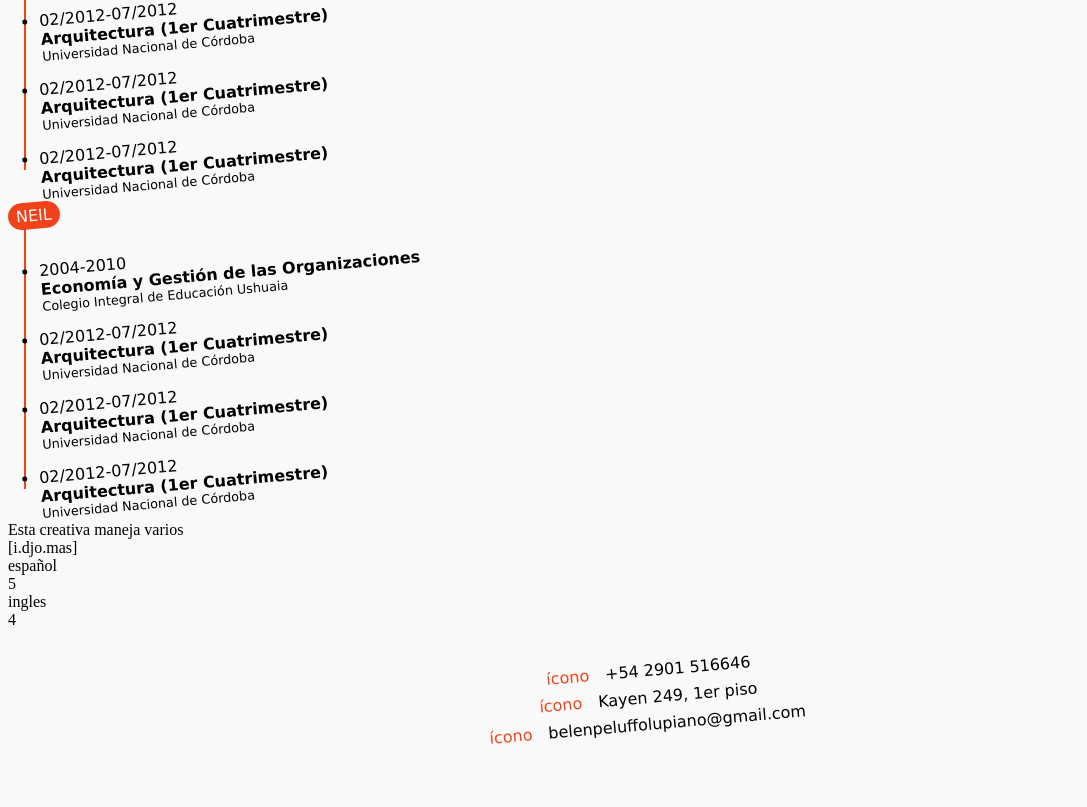
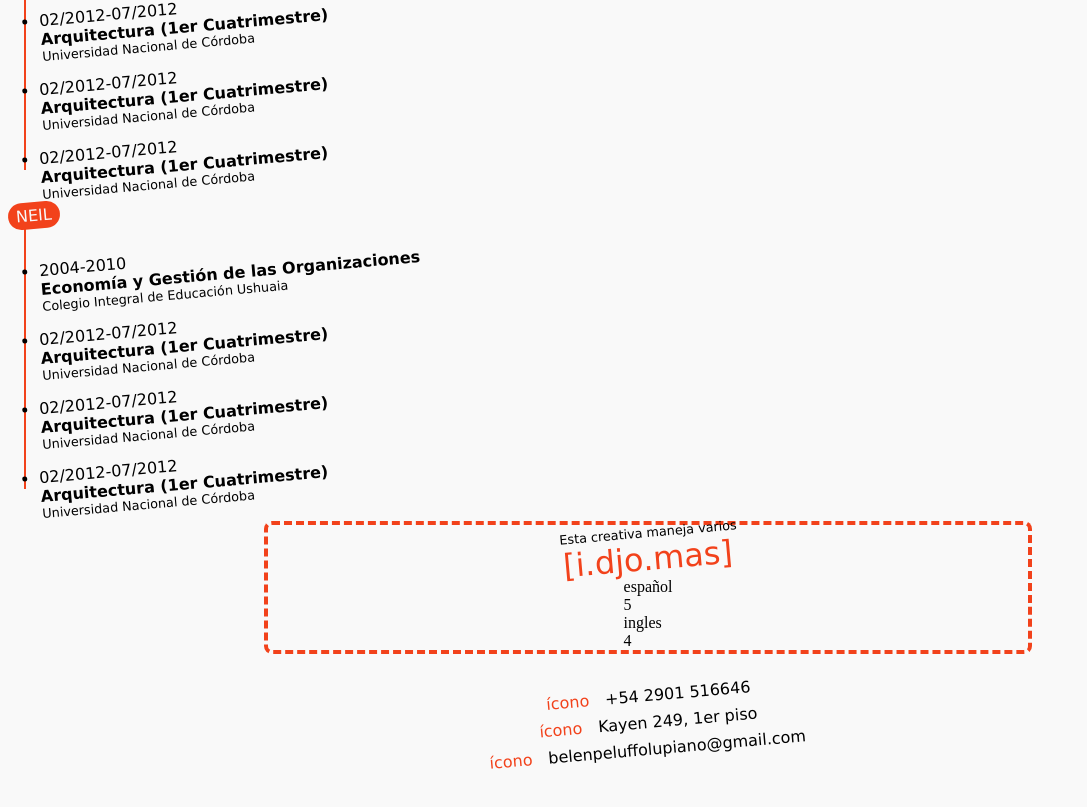
Before and after one commit to BelenPeluffo/curriculum-vitae, a React (Vite) app: page / in a window 1280 px wide. Shown: the part 734-1541 px from the top of the page, without its empty margins (0-1087 px from the left). Built offline with nearby package versions, Linux system fonts and the light colour scheme.

Commit message:
feat (Languages): creates basic styling.

```diff
--- a/src/app.module.css
+++ b/src/app.module.css
@@ -4,6 +4,7 @@
   --brand-orange: #f2421bff;
   --title-size: 4rem;
   --subtitle-size: 2rem;
+  --big-size: 1.5rem;
   --regular-size: 1rem;
   --small-size: 0.8rem;
 }
@@ -36,7 +37,8 @@ ul {
 .cardTitle,
 .contactItemText,
 .sectionTitle,
-.itemContainer {
+.itemContainer,
+.languageTitle {
   transform: rotate(-5deg);
   font-family: Verdana, Geneva, Tahoma, sans-serif;
 }
@@ -97,3 +99,8 @@ ul {
 .bioSubtitle {
   font-size: var(--regular-size);
 }
+
+.languageTitle {
+  color: var(--brand-orange);
+  font-size: var(--subtitle-size);
+}
--- a/src/pages/Languages.jsx
+++ b/src/pages/Languages.jsx
@@ -1,10 +1,27 @@
 import LanguageItem from "../components/LanguageItem/LanguageItem";
+import styles from "../app.module.css";
 
 const Languages = ({ items }) => {
   return (
-    <div>
-      <div>Esta creativa maneja varios</div>
-      <div>[i.djo.mas]</div>
+    <div
+      style={{
+        display: "flex",
+        flexDirection: "column",
+        alignItems: "center",
+        border: "4px dashed var(--brand-orange)",
+        borderRadius: "8px",
+        marginLeft: "20%",
+        marginRight: "20%",
+        // borderColor: "var(--brand-orange)",
+      }}
+    >
+      <div
+        className={styles.rotatedText}
+        style={{ fontSize: "var(--small-size)" }}
+      >
+        Esta creativa maneja varios
+      </div>
+      <div className={styles.languageTitle}>[i.djo.mas]</div>
       <div>
         {items
           ? items.map((item, index) => (
```
